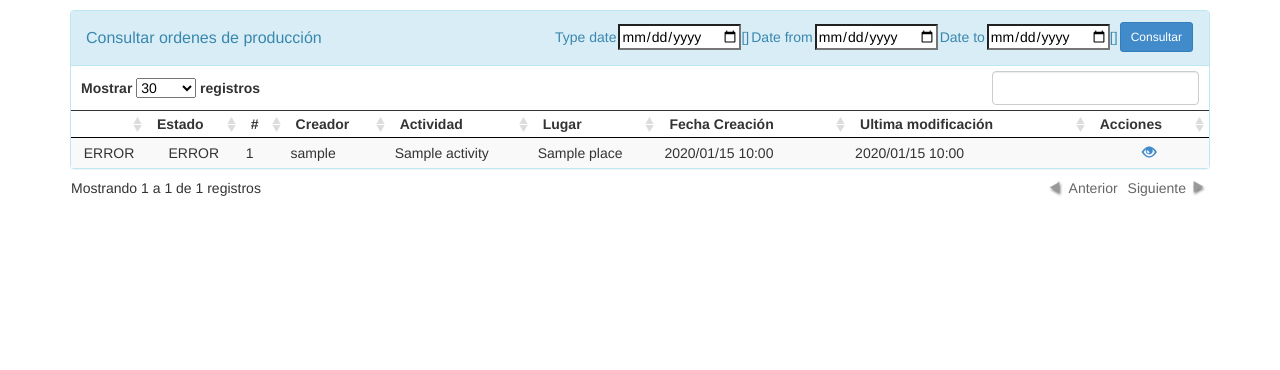
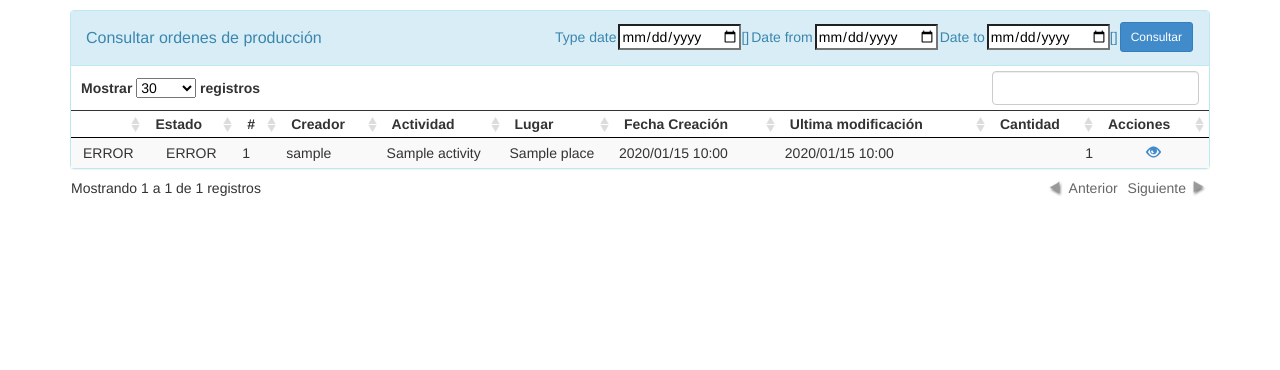
Before and after one commit to Daiech/Destaju, a Django app: template apps/production_orders/templates/list_production_orders.html in a window 1280 px wide. Shown: the part 50-420 px from the top of the page. Run offline with Django 3.2, Linux system fonts and the light colour scheme; the template is opened without the code that fills it: most values are stand-ins (such as "Sample title", 1, 10 or a date in 2020); form fields are guessed from the names that the template uses; some libraries are stand-ins or nearby versions.

Commit message:
UPDATE production_orders: show total filling where show production orders information

```diff
--- a/apps/production_orders/templates/list_production_orders.html
+++ b/apps/production_orders/templates/list_production_orders.html
@@ -34,6 +34,7 @@
 			<th>Lugar</th>
 			<th>Fecha Creaci&oacute;n</th>
 			<th>Ultima modificaci&oacute;n</th>
+			<th>Cantidad</th>
 			<th>Acciones</th>
 		</tr>
 		</thead>
@@ -80,6 +81,7 @@
 			<td>{{obj.place.name}}</td>
 			<td><span title="{{obj.date_added}}">{{obj.date_added|date:"Y/m/d G:i"}}</span></td>
 			<td><span title="{{obj.date_modified}}">{{obj.date_modified|date:"Y/m/d G:i"}}</span></td>
+			<td class="text-right">{{obj.total_filling}}</td>
 			<td class="text-center actions">
 				<a class="show-pro-ord" data-ajax-url="{% url 'show_production_order_ajax' obj.pk %}" title="Ver orden completa" class="btn"><span class="glyphicon glyphicon-eye-open"></span></a>
 
--- a/apps/production_orders/views.py
+++ b/apps/production_orders/views.py
@@ -211,7 +211,7 @@ def list_production_orders(request):
             date_to = form.cleaned_data['date_to']
             type_date = form.cleaned_data['type_date']
             if type_date == 'added':
-                object_list = ProductionOrder.objects.filter(date_added__gt = date_from).filter(date_added__lt = date_to)
+                object_list = ProductionOrder.objects.filter(date_added__gt = date_from).filter(date_added__lt = date_to).annotate(total_filling=Sum("fillingproord__filling_filling_pro_ord__value"))
             elif type_date == 'modified':
                 object_list = ProductionOrder.objects.filter(date_modified__gt = date_from).filter(date_modified__lt = date_to)
             elif type_date == 'filling':
```
